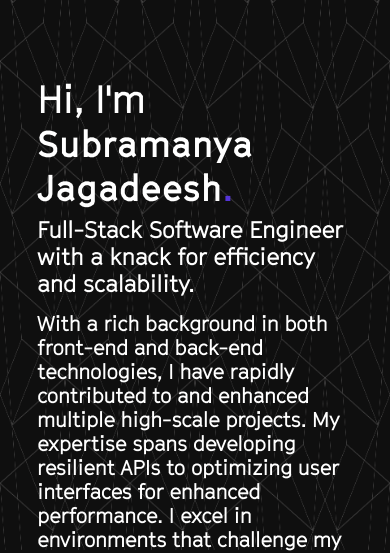
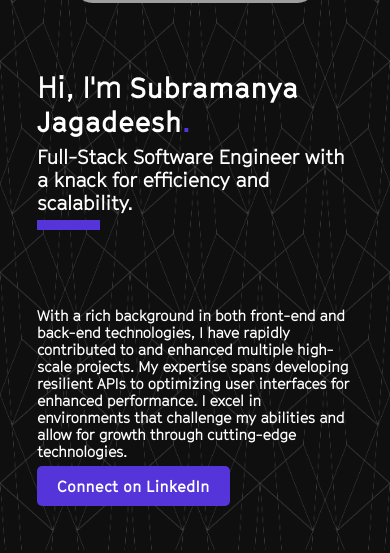
Before and after one commit to subramanyaJagadeesh/personal_web, a React (Create React App) app: page / in a window 390 px wide. Shown: the part 294-847 px from the top of the page. Built offline with nearby package versions, Linux system fonts and the light colour scheme; grey boxes are pictures that could not be loaded.

Commit message:
intro css change

```diff
--- a/src/components/Intro.js
+++ b/src/components/Intro.js
@@ -10,6 +10,7 @@ const Intro = () => {
           <img src={profile} alt="Subramanya Jagadeesh" />
         </div>
         <div className="right">
+          <div>
             <h2>
               Hi, I'm <span id="name">Subramanya Jagadeesh</span><span id="period">.</span>
             </h2>
@@ -17,6 +18,8 @@ const Intro = () => {
               Full-Stack Software Engineer with a knack for efficiency and scalability.
             </h3>
             <div className="box" />
+          </div>
+          <div>
             <h4>
               With a rich background in both front-end and back-end technologies, I have rapidly contributed to and enhanced multiple high-scale projects. My expertise spans developing resilient APIs to optimizing user interfaces for enhanced performance. I excel in environments that challenge my abilities and allow for growth through cutting-edge technologies.
             </h4>
@@ -26,6 +29,7 @@ const Intro = () => {
           </div>
         </div>
       </div>
+    </div>
   )
 }
 
--- a/src/styles/intro.scss
+++ b/src/styles/intro.scss
@@ -132,10 +132,9 @@
     &-top{
       width: 90%;
       height: 100%;
-      justify-content: space-around;
       .left{
         width: 70%;
-        height: 26%;
+        height: 38%;
         h2{
           font-size: 10vw;
           text-align: center;
@@ -147,14 +146,24 @@
       }
       .right{
         padding-left: 0;
-        justify-content: initial;
+        justify-content: space-around;
         width: 90%;
+        height: 60%;
         img{
           width: 70%;
           height: 40%;
         }
         .box{
           height: 10px;
+        }
+        h2{
+          font-size: 1.8em;
+        }
+        h4{
+          font-size: 0.9em;
+        }
+        h3{
+          font-size: 1.2em;
         }
       }
     }
```
Lines whose indentation alone changed are shown as unchanged.
